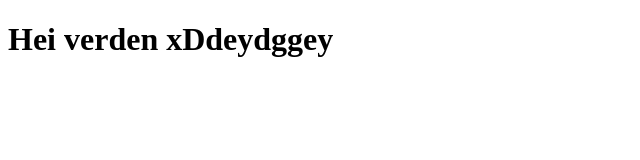
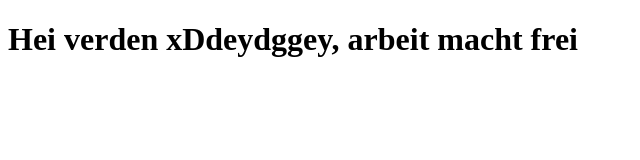
Before and after one commit to Seljebotn/seljebotn.github.io, a plain HTML site: page index.html in a window 1280 px wide. Shown: the whole page, without its empty margins (0-640 px from the left). Drawn offline with Linux system fonts and the light colour scheme.

Commit message:
my first page6

```diff
--- a/index.html
+++ b/index.html
@@ -6,6 +6,6 @@
     <title></title>
 </head>
 <body>
-<h1>Hei verden xDdeydggey</h1>
+<h1>Hei verden xDdeydggey, arbeit macht frei</h1>
 </body>
 </html>
```
